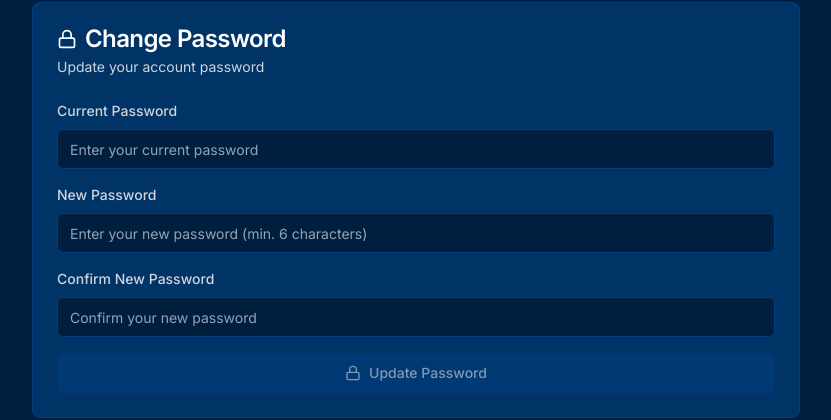
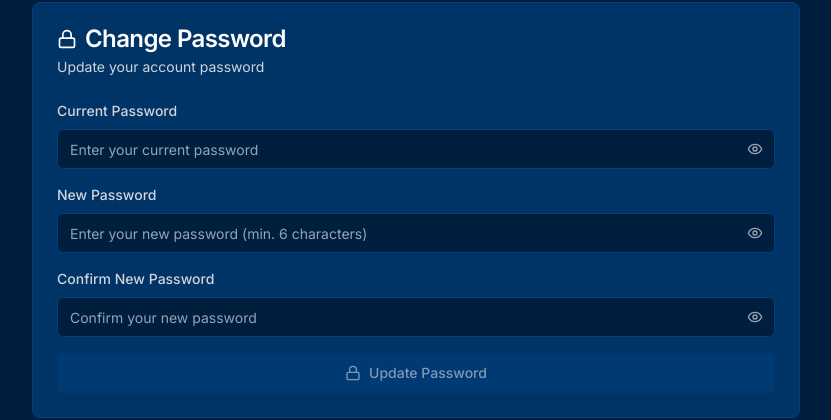
Before and after one commit to S-a-m-27/lovedu-frontend, a Next.js app: page /settings in a window 1280 px wide. Shown: the part 320-740 px from the top of the page, without its empty margins (224-1055 px from the left). Built offline with nearby package versions, Linux system fonts and the light colour scheme; no server answers.

Commit message:
Fixed password visibility

```diff
--- a/app/(auth)/login/page.tsx
+++ b/app/(auth)/login/page.tsx
@@ -12,11 +12,12 @@ import Image from 'next/image'
 import { isKuwaitUniversityEmail } from '@/lib/utils'
 import { motion } from 'framer-motion'
 import Link from 'next/link'
-import { Shield } from 'lucide-react'
+import { Shield, Eye, EyeOff } from 'lucide-react'
 
 export default function LoginPage() {
   const [email, setEmail] = useState('')
   const [password, setPassword] = useState('')
+  const [showPassword, setShowPassword] = useState(false)
   const [error, setError] = useState('')
   const [loading, setLoading] = useState(false)
   const [logoIndex, setLogoIndex] = useState(0)
@@ -126,14 +127,27 @@ export default function LoginPage() {
                 <label htmlFor="password" className="block text-sm font-medium mb-2">
                   {t('common.password')}
                 </label>
+                <div className="relative">
                   <Input
                     id="password"
-                  type="password"
+                    type={showPassword ? "text" : "password"}
                     value={password}
                     onChange={(e) => setPassword(e.target.value)}
                     required
-                  className="w-full"
+                    className="w-full pr-10"
                   />
+                  <button
+                    type="button"
+                    onClick={() => setShowPassword(!showPassword)}
+                    className="absolute right-3 top-1/2 -translate-y-1/2 text-gray-500 hover:text-gray-700 dark:text-gray-400 dark:hover:text-gray-200"
+                  >
+                    {showPassword ? (
+                      <EyeOff className="h-4 w-4" />
+                    ) : (
+                      <Eye className="h-4 w-4" />
+                    )}
+                  </button>
+                </div>
               </div>
 
               {error && (
--- a/app/(auth)/signup/page.tsx
+++ b/app/(auth)/signup/page.tsx
@@ -12,6 +12,7 @@ import Image from 'next/image'
 import { isKuwaitUniversityEmail } from '@/lib/utils'
 import { motion } from 'framer-motion'
 import Link from 'next/link'
+import { Eye, EyeOff } from 'lucide-react'
 
 export default function SignupPage() {
   const [email, setEmail] = useState('')
@@ -19,6 +20,8 @@ export default function SignupPage() {
   const [dateOfBirth, setDateOfBirth] = useState('')
   const [password, setPassword] = useState('')
   const [confirmPassword, setConfirmPassword] = useState('')
+  const [showPassword, setShowPassword] = useState(false)
+  const [showConfirmPassword, setShowConfirmPassword] = useState(false)
   const [error, setError] = useState('')
   const [success, setSuccess] = useState('')
   const [loading, setLoading] = useState(false)
@@ -179,28 +182,54 @@ export default function SignupPage() {
                 <label htmlFor="password" className="block text-sm font-medium mb-2">
                   {t('common.password')}
                 </label>
+                <div className="relative">
                   <Input
                     id="password"
-                  type="password"
+                    type={showPassword ? "text" : "password"}
                     value={password}
                     onChange={(e) => setPassword(e.target.value)}
                     required
-                  className="w-full"
+                    className="w-full pr-10"
                   />
+                  <button
+                    type="button"
+                    onClick={() => setShowPassword(!showPassword)}
+                    className="absolute right-3 top-1/2 -translate-y-1/2 text-gray-500 hover:text-gray-700 dark:text-gray-400 dark:hover:text-gray-200"
+                  >
+                    {showPassword ? (
+                      <EyeOff className="h-4 w-4" />
+                    ) : (
+                      <Eye className="h-4 w-4" />
+                    )}
+                  </button>
+                </div>
               </div>
 
               <div>
                 <label htmlFor="confirmPassword" className="block text-sm font-medium mb-2">
                   {t('common.confirmPassword')}
                 </label>
+                <div className="relative">
                   <Input
                     id="confirmPassword"
-                  type="password"
+                    type={showConfirmPassword ? "text" : "password"}
                     value={confirmPassword}
                     onChange={(e) => setConfirmPassword(e.target.value)}
                     required
-                  className="w-full"
+                    className="w-full pr-10"
                   />
+                  <button
+                    type="button"
+                    onClick={() => setShowConfirmPassword(!showConfirmPassword)}
+                    className="absolute right-3 top-1/2 -translate-y-1/2 text-gray-500 hover:text-gray-700 dark:text-gray-400 dark:hover:text-gray-200"
+                  >
+                    {showConfirmPassword ? (
+                      <EyeOff className="h-4 w-4" />
+                    ) : (
+                      <Eye className="h-4 w-4" />
+                    )}
+                  </button>
+                </div>
               </div>
 
               {error && (
--- a/app/(protected)/settings/page.tsx
+++ b/app/(protected)/settings/page.tsx
@@ -7,7 +7,7 @@ import { Card, CardContent, CardDescription, CardHeader, CardTitle } from '@/com
 import { Button } from '@/components/ui/button'
 import { Input } from '@/components/ui/input'
 import { motion } from 'framer-motion'
-import { Lock, Loader2, ArrowLeft, User, ArrowRight } from 'lucide-react'
+import { Lock, Loader2, ArrowLeft, User, ArrowRight, Eye, EyeOff } from 'lucide-react'
 import { apiClient } from '@/lib/apiClient'
 import { useRouter } from 'next/navigation'
 
@@ -18,6 +18,9 @@ export default function SettingsPage() {
   const [currentPassword, setCurrentPassword] = useState('')
   const [newPassword, setNewPassword] = useState('')
   const [confirmPassword, setConfirmPassword] = useState('')
+  const [showCurrentPassword, setShowCurrentPassword] = useState(false)
+  const [showNewPassword, setShowNewPassword] = useState(false)
+  const [showConfirmPassword, setShowConfirmPassword] = useState(false)
   const [saving, setSaving] = useState(false)
   const [error, setError] = useState<string | null>(null)
   const [success, setSuccess] = useState(false)
@@ -145,43 +148,72 @@ export default function SettingsPage() {
                 <label htmlFor="currentPassword" className="block text-sm font-medium text-gray-300 mb-2">
                   Current Password
                 </label>
+                <div className="relative">
                   <Input
                     id="currentPassword"
-                  type="password"
+                    type={showCurrentPassword ? "text" : "password"}
                     value={currentPassword}
                     onChange={(e) => setCurrentPassword(e.target.value)}
                     placeholder="Enter your current password"
-                  className="bg-[#001f3f] border-[#004080] text-white"
+                    className="bg-[#001f3f] border-[#004080] text-white pr-10"
                     disabled={saving}
                   />
+                  <button
+                    type="button"
+                    onClick={() => setShowCurrentPassword(!showCurrentPassword)}
+                    className="absolute right-3 top-1/2 -translate-y-1/2 text-gray-400 hover:text-gray-200"
+                    disabled={saving}
+                  >
+                    {showCurrentPassword ? (
+                      <EyeOff className="h-4 w-4" />
+                    ) : (
+                      <Eye className="h-4 w-4" />
+                    )}
+                  </button>
+                </div>
               </div>
 
               <div>
                 <label htmlFor="newPassword" className="block text-sm font-medium text-gray-300 mb-2">
                   New Password
                 </label>
+                <div className="relative">
                   <Input
                     id="newPassword"
-                  type="password"
+                    type={showNewPassword ? "text" : "password"}
                     value={newPassword}
                     onChange={(e) => setNewPassword(e.target.value)}
                     placeholder="Enter your new password (min. 6 characters)"
-                  className="bg-[#001f3f] border-[#004080] text-white"
+                    className="bg-[#001f3f] border-[#004080] text-white pr-10"
                     disabled={saving}
                   />
+                  <button
+                    type="button"
+                    onClick={() => setShowNewPassword(!showNewPassword)}
+                    className="absolute right-3 top-1/2 -translate-y-1/2 text-gray-400 hover:text-gray-200"
+                    disabled={saving}
+                  >
+                    {showNewPassword ? (
+                      <EyeOff className="h-4 w-4" />
+                    ) : (
+                      <Eye className="h-4 w-4" />
+                    )}
+                  </button>
+                </div>
               </div>
 
               <div>
                 <label htmlFor="confirmPassword" className="block text-sm font-medium text-gray-300 mb-2">
                   Confirm New Password
                 </label>
+                <div className="relative">
                   <Input
                     id="confirmPassword"
-                  type="password"
+                    type={showConfirmPassword ? "text" : "password"}
                     value={confirmPassword}
                     onChange={(e) => setConfirmPassword(e.target.value)}
                     placeholder="Confirm your new password"
-                  className="bg-[#001f3f] border-[#004080] text-white"
+                    className="bg-[#001f3f] border-[#004080] text-white pr-10"
                     disabled={saving}
                     onKeyPress={(e) => {
                       if (e.key === 'Enter' && !saving) {
@@ -189,6 +221,19 @@ export default function SettingsPage() {
                       }
                     }}
                   />
+                  <button
+                    type="button"
+                    onClick={() => setShowConfirmPassword(!showConfirmPassword)}
+                    className="absolute right-3 top-1/2 -translate-y-1/2 text-gray-400 hover:text-gray-200"
+                    disabled={saving}
+                  >
+                    {showConfirmPassword ? (
+                      <EyeOff className="h-4 w-4" />
+                    ) : (
+                      <Eye className="h-4 w-4" />
+                    )}
+                  </button>
+                </div>
               </div>
 
               {error && (
```
Lines whose indentation alone changed are shown as unchanged.
